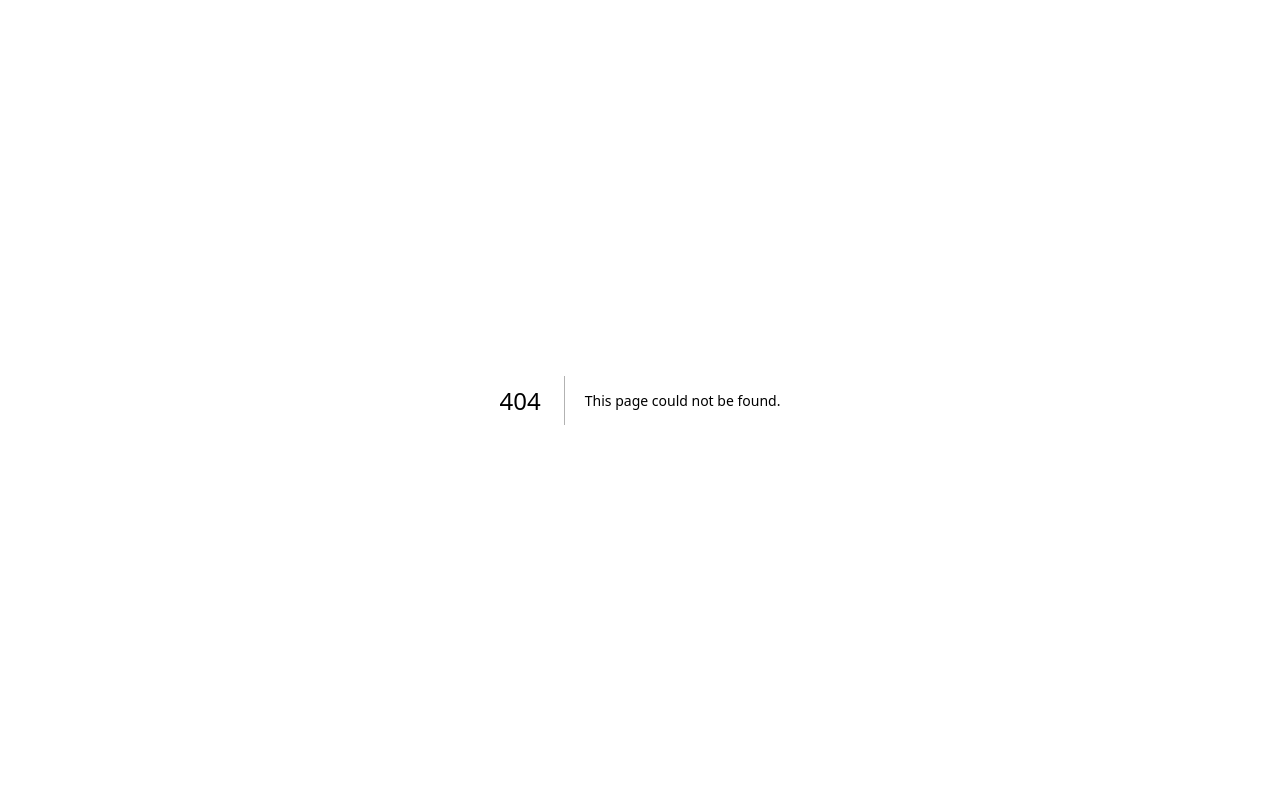
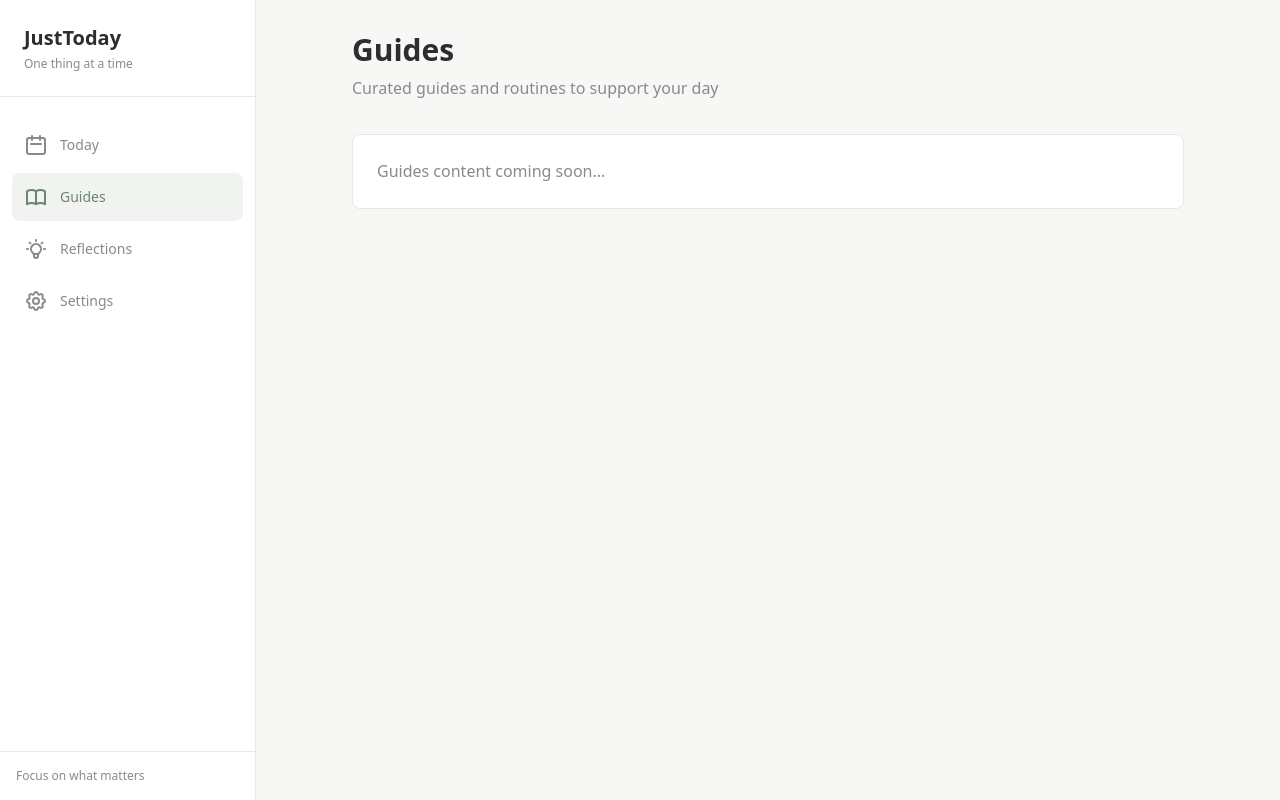
Before and after one commit to lydiacodesdaily/just-today, a Next.js app in the folder web/: page /guides in a window 1280 px wide. Before the commit this address had no page. Built offline with nearby package versions, Linux system fonts and the light colour scheme.

Commit message:
feat(web): create left sidebar navigation

```diff
--- a/web/app/globals.css
+++ b/web/app/globals.css
@@ -7,6 +7,8 @@
   --calm-border: #E8E8E5;
   --calm-text: #2D2D2D;
   --calm-muted: #8A8A8A;
+  --calm-hover: #F5F5F3;
+  --calm-primary: #6B8570;
   --calm-low: #C4B5FD;
   --calm-steady: #FDE68A;
   --calm-flow: #86EFAC;
@@ -25,6 +27,8 @@
   --color-calm-border: var(--calm-border);
   --color-calm-text: var(--calm-text);
   --color-calm-muted: var(--calm-muted);
+  --color-calm-hover: var(--calm-hover);
+  --color-calm-primary: var(--calm-primary);
   --color-calm-low: var(--calm-low);
   --color-calm-steady: var(--calm-steady);
   --color-calm-flow: var(--calm-flow);
@@ -43,6 +47,8 @@
     --calm-border: #404040;
     --calm-text: #EDEDED;
     --calm-muted: #A0A0A0;
+    --calm-hover: #363636;
+    --calm-primary: #A7BCAD;
 
     --background: var(--calm-bg);
     --foreground: var(--calm-text);
--- /dev/null
+++ b/web/app/guides/page.tsx
@@ -0,0 +1,20 @@
+'use client';
+
+export default function GuidesPage() {
+  return (
+    <div className="min-h-screen bg-calm-bg">
+      <div className="max-w-4xl mx-auto px-4 sm:px-6 lg:px-8 py-8">
+        <header className="mb-8">
+          <h1 className="text-3xl font-bold text-calm-text mb-2">Guides</h1>
+          <p className="text-calm-muted">Curated guides and routines to support your day</p>
+        </header>
+
+        <div className="space-y-6">
+          <div className="bg-calm-surface border border-calm-border rounded-lg p-6">
+            <p className="text-calm-muted">Guides content coming soon...</p>
+          </div>
+        </div>
+      </div>
+    </div>
+  );
+}
--- a/web/app/layout.tsx
+++ b/web/app/layout.tsx
@@ -1,6 +1,7 @@
 import type { Metadata } from "next";
 import "./globals.css";
 import { ThemeProvider } from "@/src/components/ThemeProvider";
+import { LeftNav } from "@/src/components/LeftNav";
 
 export const metadata: Metadata = {
   title: "JustToday",
@@ -16,7 +17,12 @@ export default function RootLayout({
     <html lang="en" className="h-full" suppressHydrationWarning>
       <body className="h-full antialiased">
         <ThemeProvider attribute="class" defaultTheme="system" enableSystem disableTransitionOnChange>
-          {children}
+          <div className="flex h-full">
+            <LeftNav />
+            <main className="flex-1 ml-64">
+              {children}
+            </main>
+          </div>
         </ThemeProvider>
       </body>
     </html>
--- /dev/null
+++ b/web/app/reflections/page.tsx
@@ -0,0 +1,20 @@
+'use client';
+
+export default function ReflectionsPage() {
+  return (
+    <div className="min-h-screen bg-calm-bg">
+      <div className="max-w-4xl mx-auto px-4 sm:px-6 lg:px-8 py-8">
+        <header className="mb-8">
+          <h1 className="text-3xl font-bold text-calm-text mb-2">Reflections</h1>
+          <p className="text-calm-muted">Review your day and gain insights</p>
+        </header>
+
+        <div className="space-y-6">
+          <div className="bg-calm-surface border border-calm-border rounded-lg p-6">
+            <p className="text-calm-muted">Reflections content coming soon...</p>
+          </div>
+        </div>
+      </div>
+    </div>
+  );
+}
--- /dev/null
+++ b/web/app/settings/page.tsx
@@ -0,0 +1,20 @@
+'use client';
+
+export default function SettingsPage() {
+  return (
+    <div className="min-h-screen bg-calm-bg">
+      <div className="max-w-4xl mx-auto px-4 sm:px-6 lg:px-8 py-8">
+        <header className="mb-8">
+          <h1 className="text-3xl font-bold text-calm-text mb-2">Settings</h1>
+          <p className="text-calm-muted">Customize your experience</p>
+        </header>
+
+        <div className="space-y-6">
+          <div className="bg-calm-surface border border-calm-border rounded-lg p-6">
+            <p className="text-calm-muted">Settings content coming soon...</p>
+          </div>
+        </div>
+      </div>
+    </div>
+  );
+}
--- /dev/null
+++ b/web/src/components/LeftNav.tsx
@@ -0,0 +1,94 @@
+'use client';
+
+import Link from 'next/link';
+import { usePathname } from 'next/navigation';
+
+interface NavItem {
+  name: string;
+  href: string;
+  icon: React.ReactNode;
+}
+
+const navItems: NavItem[] = [
+  {
+    name: 'Today',
+    href: '/today',
+    icon: (
+      <svg className="w-6 h-6" fill="none" viewBox="0 0 24 24" stroke="currentColor">
+        <path strokeLinecap="round" strokeLinejoin="round" strokeWidth={2} d="M8 7V3m8 4V3m-9 8h10M5 21h14a2 2 0 002-2V7a2 2 0 00-2-2H5a2 2 0 00-2 2v12a2 2 0 002 2z" />
+      </svg>
+    ),
+  },
+  {
+    name: 'Guides',
+    href: '/guides',
+    icon: (
+      <svg className="w-6 h-6" fill="none" viewBox="0 0 24 24" stroke="currentColor">
+        <path strokeLinecap="round" strokeLinejoin="round" strokeWidth={2} d="M12 6.253v13m0-13C10.832 5.477 9.246 5 7.5 5S4.168 5.477 3 6.253v13C4.168 18.477 5.754 18 7.5 18s3.332.477 4.5 1.253m0-13C13.168 5.477 14.754 5 16.5 5c1.747 0 3.332.477 4.5 1.253v13C19.832 18.477 18.247 18 16.5 18c-1.746 0-3.332.477-4.5 1.253" />
+      </svg>
+    ),
+  },
+  {
+    name: 'Reflections',
+    href: '/reflections',
+    icon: (
+      <svg className="w-6 h-6" fill="none" viewBox="0 0 24 24" stroke="currentColor">
+        <path strokeLinecap="round" strokeLinejoin="round" strokeWidth={2} d="M9.663 17h4.673M12 3v1m6.364 1.636l-.707.707M21 12h-1M4 12H3m3.343-5.657l-.707-.707m2.828 9.9a5 5 0 117.072 0l-.548.547A3.374 3.374 0 0014 18.469V19a2 2 0 11-4 0v-.531c0-.895-.356-1.754-.988-2.386l-.548-.547z" />
+      </svg>
+    ),
+  },
+  {
+    name: 'Settings',
+    href: '/settings',
+    icon: (
+      <svg className="w-6 h-6" fill="none" viewBox="0 0 24 24" stroke="currentColor">
+        <path strokeLinecap="round" strokeLinejoin="round" strokeWidth={2} d="M10.325 4.317c.426-1.756 2.924-1.756 3.35 0a1.724 1.724 0 002.573 1.066c1.543-.94 3.31.826 2.37 2.37a1.724 1.724 0 001.065 2.572c1.756.426 1.756 2.924 0 3.35a1.724 1.724 0 00-1.066 2.573c.94 1.543-.826 3.31-2.37 2.37a1.724 1.724 0 00-2.572 1.065c-.426 1.756-2.924 1.756-3.35 0a1.724 1.724 0 00-2.573-1.066c-1.543.94-3.31-.826-2.37-2.37a1.724 1.724 0 00-1.065-2.572c-1.756-.426-1.756-2.924 0-3.35a1.724 1.724 0 001.066-2.573c-.94-1.543.826-3.31 2.37-2.37.996.608 2.296.07 2.572-1.065z" />
+        <path strokeLinecap="round" strokeLinejoin="round" strokeWidth={2} d="M15 12a3 3 0 11-6 0 3 3 0 016 0z" />
+      </svg>
+    ),
+  },
+];
+
+export function LeftNav() {
+  const pathname = usePathname();
+
+  return (
+    <nav className="fixed left-0 top-0 h-full w-64 bg-calm-surface border-r border-calm-border flex flex-col">
+      {/* Logo/Brand */}
+      <div className="p-6 border-b border-calm-border">
+        <h1 className="text-xl font-semibold text-calm-text">JustToday</h1>
+        <p className="text-xs text-calm-muted mt-1">One thing at a time</p>
+      </div>
+
+      {/* Navigation Items */}
+      <div className="flex-1 px-3 py-6 space-y-1">
+        {navItems.map((item) => {
+          const isActive = pathname === item.href;
+          return (
+            <Link
+              key={item.name}
+              href={item.href}
+              className={`
+                flex items-center gap-3 px-3 py-3 rounded-lg
+                transition-colors duration-200
+                ${
+                  isActive
+                    ? 'bg-calm-primary/10 text-calm-primary font-medium'
+                    : 'text-calm-muted hover:bg-calm-hover hover:text-calm-text'
+                }
+              `}
+            >
+              {item.icon}
+              <span className="text-sm">{item.name}</span>
+            </Link>
+          );
+        })}
+      </div>
+
+      {/* Footer (optional) */}
+      <div className="p-4 border-t border-calm-border text-xs text-calm-muted">
+        <p>Focus on what matters</p>
+      </div>
+    </nav>
+  );
+}
```
